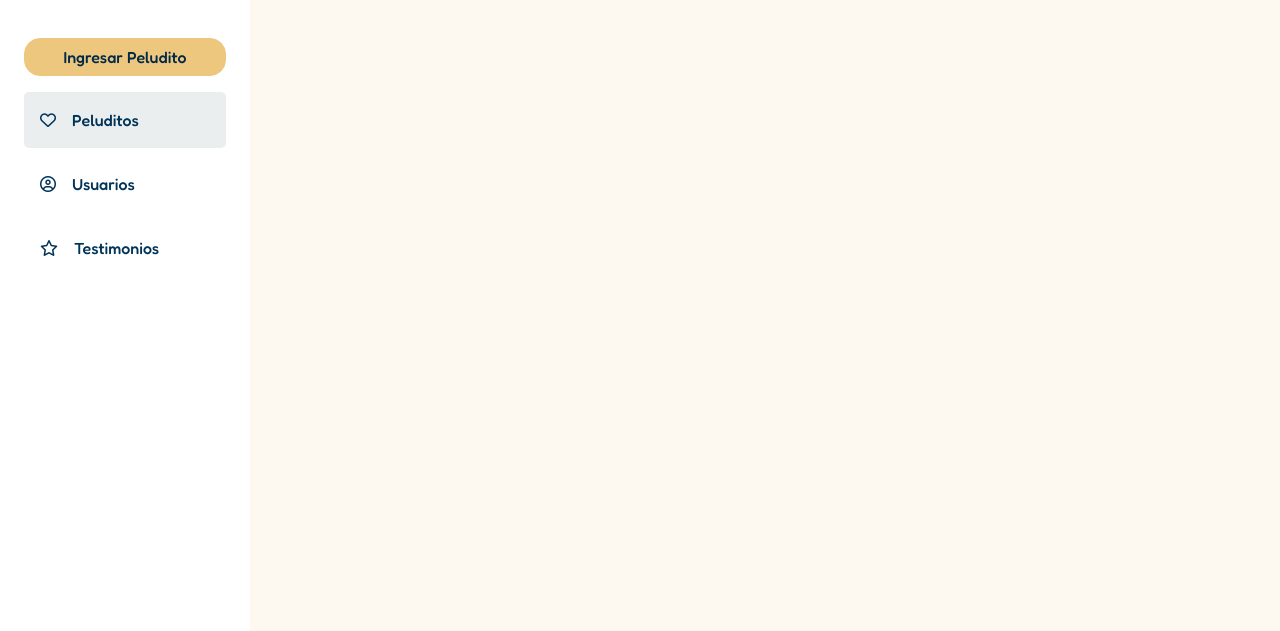
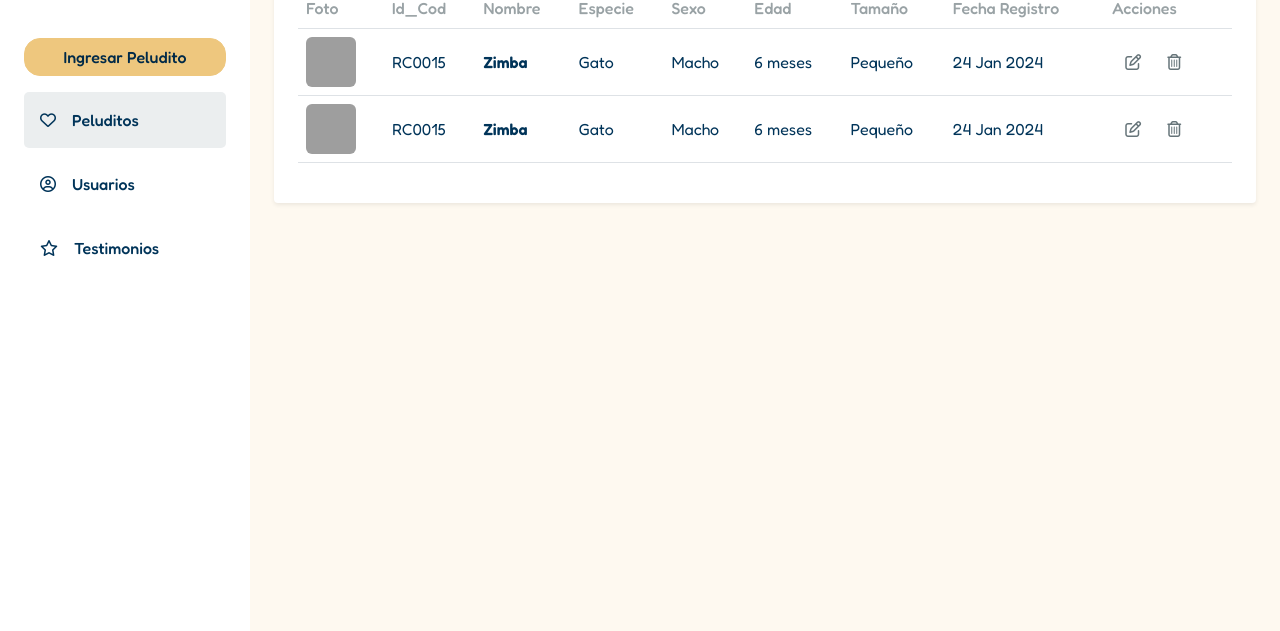
Before and after one commit to 4GeeksAcademy/proyecto-final-pt-uy, a React app: page /table-animals in a window 1280 px wide. Shown: the part 177-808 px from the top of the page. Built offline with nearby package versions, Linux system fonts and the light colour scheme; some packages are replaced by stand-ins of ours; no server answers; grey boxes are pictures that could not be loaded.

Commit message:
feat(admin-animal-list): create static structure of the table

```diff
--- a/src/front/js/app.js
+++ b/src/front/js/app.js
@@ -22,9 +22,9 @@ import Recomendations from "./pages/Recomendations";
 import Register from "./pages/Register";
 import Login from "./pages/Login";
 import NewPassword from "./pages/NewPassword.js";
-import TableAnimals from "./component/tableAnimals.js";
-import TableReviews from "./component/tableReviews.js";
-import TableUsers from "./component/tableUsers.js";
+import TableAnimals from "./component/admin/tableAnimals.js";
+import TableReviews from "./component/admin/tableTestimonials.js";
+import TableUsers from "./component/admin/tableUsers.js";
 
 import { BackendURL } from "./component/backendURL";
 
--- /dev/null
+++ b/src/front/js/component/admin/tableAnimals.js
@@ -0,0 +1,78 @@
+import React from "react";
+
+export default function TableAnimals() {
+
+    return (
+        <div>
+            <h1 className='fs-4'>Peluditos</h1>
+
+            <div className='bg-white rounded-1 shadow-sm p-3 p-md-4 pb-5' >
+                <table className="table table-hover align-middle">
+                    {/* Encabezados de la tabla */}
+                    <thead>
+                        <tr>
+                            <th scope="col" className="text-neutral-40 fw-medium" >Foto</th>
+                            <th scope="col" className="text-neutral-40 fw-medium" >Id_Cod</th>
+                            <th scope="col" className="text-neutral-40 fw-medium" >Nombre</th>
+                            <th scope="col" className="d-none d-md-table-cell text-neutral-40 fw-medium" >Especie</th>
+                            <th scope="col" className="d-none d-lg-table-cell text-neutral-40 fw-medium" >Sexo</th>
+                            <th scope="col" className="d-none d-lg-table-cell text-neutral-40 fw-medium" >Edad</th>
+                            <th scope="col" className="d-none d-lg-table-cell text-neutral-40 fw-medium" >Tamaño</th>
+                            <th scope="col" className="d-none d-xl-table-cell text-neutral-40 fw-medium" >Fecha Registro</th>
+                            <th scope="col" className="text-neutral-40 fw-medium" >Acciones</th>
+                        </tr>
+                    </thead>
+
+                    {/* Cuerpo de la tabla */}
+                    <tbody>
+                        <tr onClick={() => { console.log("click en fila") }}>
+                            <td>
+                                <figure className="d-flex justify-content-center overflow-hidden rounded border-2 m-0" style={{ width: "50px", height: "50px" }}>
+                                    <img src="https://res.cloudinary.com/dnwfyqslx/image/upload/v1706741601/youqlxfkug4aamdj7nis.jpg" />
+                                </figure>
+                            </td>
+                            <td className="text-primary">RC0015</td>
+                            <td className="text-primary fw-semibold">Zimba</td>
+                            <td className="d-none d-md-table-cell text-primary">Gato</td>
+                            <td className="d-none d-lg-table-cell text-primary">Macho</td>
+                            <td className="d-none d-lg-table-cell text-primary">6 meses</td>
+                            <td className="d-none d-lg-table-cell text-primary">Pequeño</td>
+                            <td className="d-none d-xl-table-cell text-primary">24 Jan 2024</td>
+                            <td>
+                                <button className="btn text-neutral-60 edit-button">
+                                    <i className="fa-regular fa-pen-to-square"></i>
+                                </button>
+                                <button className="btn text-neutral-60 delete-button">
+                                    <i className="fa-regular fa-trash-can"></i>
+                                </button>
+                            </td>
+                        </tr>
+
+                        <tr onClick={() => { console.log("click en fila") }}>
+                            <td>
+                                <figure className="d-flex justify-content-center overflow-hidden rounded border-2 m-0" style={{ width: "50px", height: "50px" }}>
+                                    <img src="https://res.cloudinary.com/dnwfyqslx/image/upload/v1706741601/youqlxfkug4aamdj7nis.jpg" />
+                                </figure>
+                            </td>
+                            <td className="text-primary">RC0015</td>
+                            <td className="text-primary fw-semibold">Zimba</td>
+                            <td className="d-none d-md-table-cell text-primary">Gato</td>
+                            <td className="d-none d-lg-table-cell text-primary">Macho</td>
+                            <td className="d-none d-lg-table-cell text-primary">6 meses</td>
+                            <td className="d-none d-lg-table-cell text-primary">Pequeño</td>
+                            <td className="d-none d-xl-table-cell text-primary">24 Jan 2024</td>
+                            <td>
+                                <button className="btn text-neutral-60 edit-button" onClick={() => { }}>
+                                    <i className="fa-regular fa-pen-to-square"></i>
+                                </button>
+                                <button className="btn text-neutral-60 delete-button" onClick={() => { }}>
+                                    <i className="fa-regular fa-trash-can"></i>
+                                </button>
+                            </td>
+                        </tr>
+                    </tbody>
+                </table>
+            </div>
+        </div>
+    );
+}
--- a/src/front/js/component/tableAnimals.js
+++ /dev/null
@@ -1,10 +0,0 @@
-import React from "react";
-
-export default function TableAnimals() {
-
-    return (
-        <div>
-            <h1>Peluditos</h1>
-        </div>
-    );
-}
--- a/src/front/styles/index.css
+++ b/src/front/styles/index.css
@@ -291,6 +291,20 @@ body {
     opacity: 1;
 }
 
+.edit-button:hover {
+    background-color: #00A7E7;
+}
+.edit-button:hover i {
+    color: white;
+}
+
+.delete-button:hover {
+    background-color: #FF564F;
+}
+.delete-button:hover i {
+    color: white;
+}
+
 @media screen and (min-width: 768px) {
     .image-panel {
         height: 100vh;
```
Also changed, not shown: src/front/js/component/admin/tableTestimonials.js (renamed from src/front/js/component/tableReviews.js), src/front/js/component/admin/tableUsers.js (renamed from src/front/js/component/tableUsers.js).
